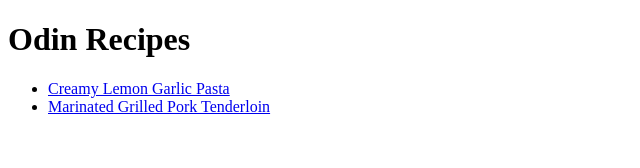
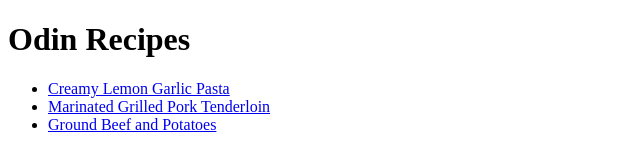
Before and after one commit to yvesHCBD/odin-recipes-v3, a plain HTML site: page index.html in a window 1280 px wide. Shown: the whole page, without its empty margins (0-640 px from the left). Drawn offline with Linux system fonts and the light colour scheme.

Commit message:
Fixed html files not having a body tag

```diff
--- a/index.html
+++ b/index.html
@@ -5,8 +5,8 @@
         <title>Odin Recipes</title>
     </head>
 
+    <body>
         <h1>Odin Recipes</h1>
-
         <ul>
             <li>
                 <a href="recipes/pasta.html">Creamy Lemon Garlic Pasta</a>
@@ -14,8 +14,11 @@
             <li>
                 <a href="recipes/porktenderloin.html">Marinated Grilled Pork Tenderloin</a>
             </li>
-
+            <li>
+                <a href="recipes/groundbeefandpotatoes.html">Ground Beef and Potatoes</a>
+            </li>
         </ul>
+    </body>
 
 
 </html>
```
Also changed, not shown: recipes/pasta.html (+3 -1 lines), recipes/porktenderloin.html (+3 -1 lines). Lines whose indentation alone changed are shown as unchanged.
